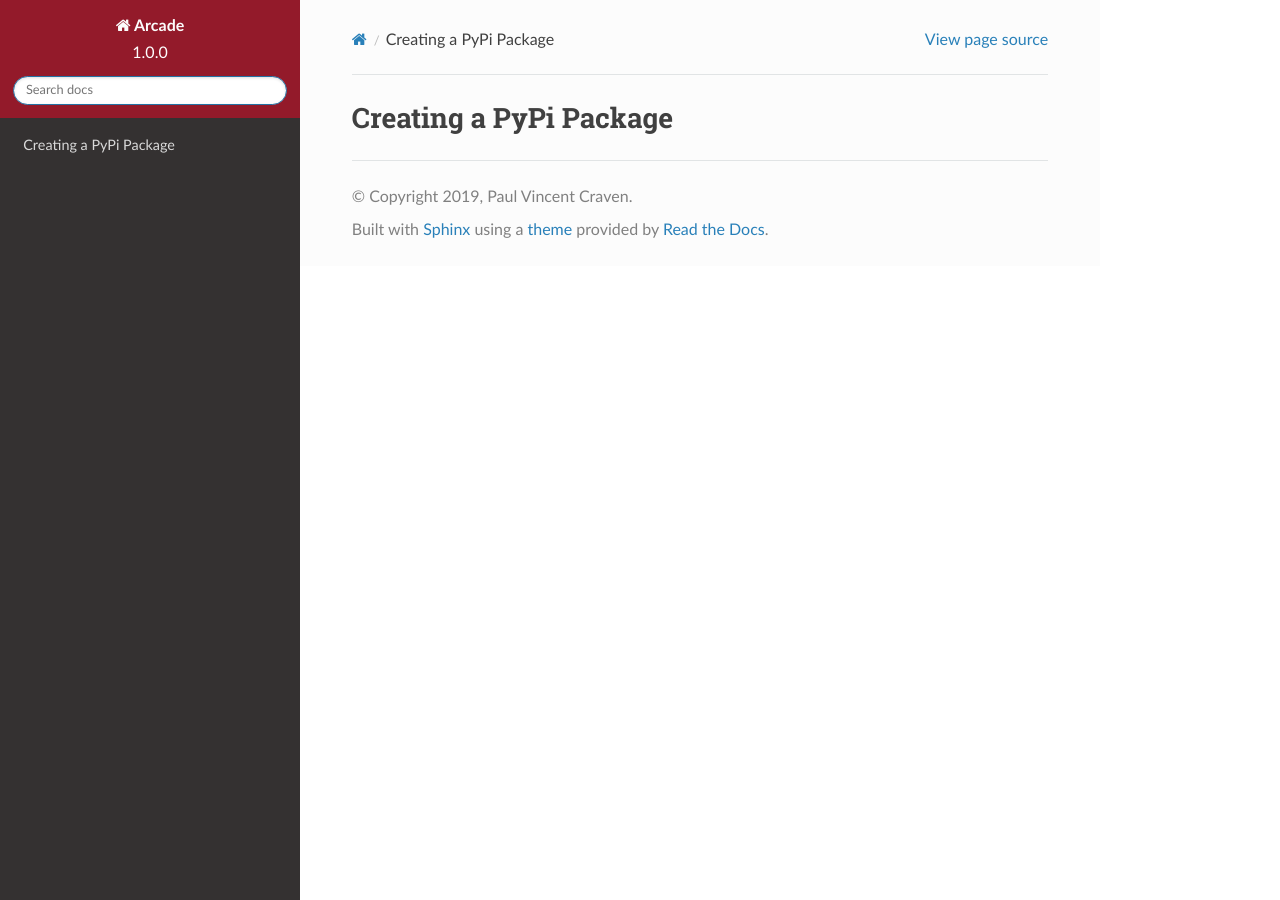
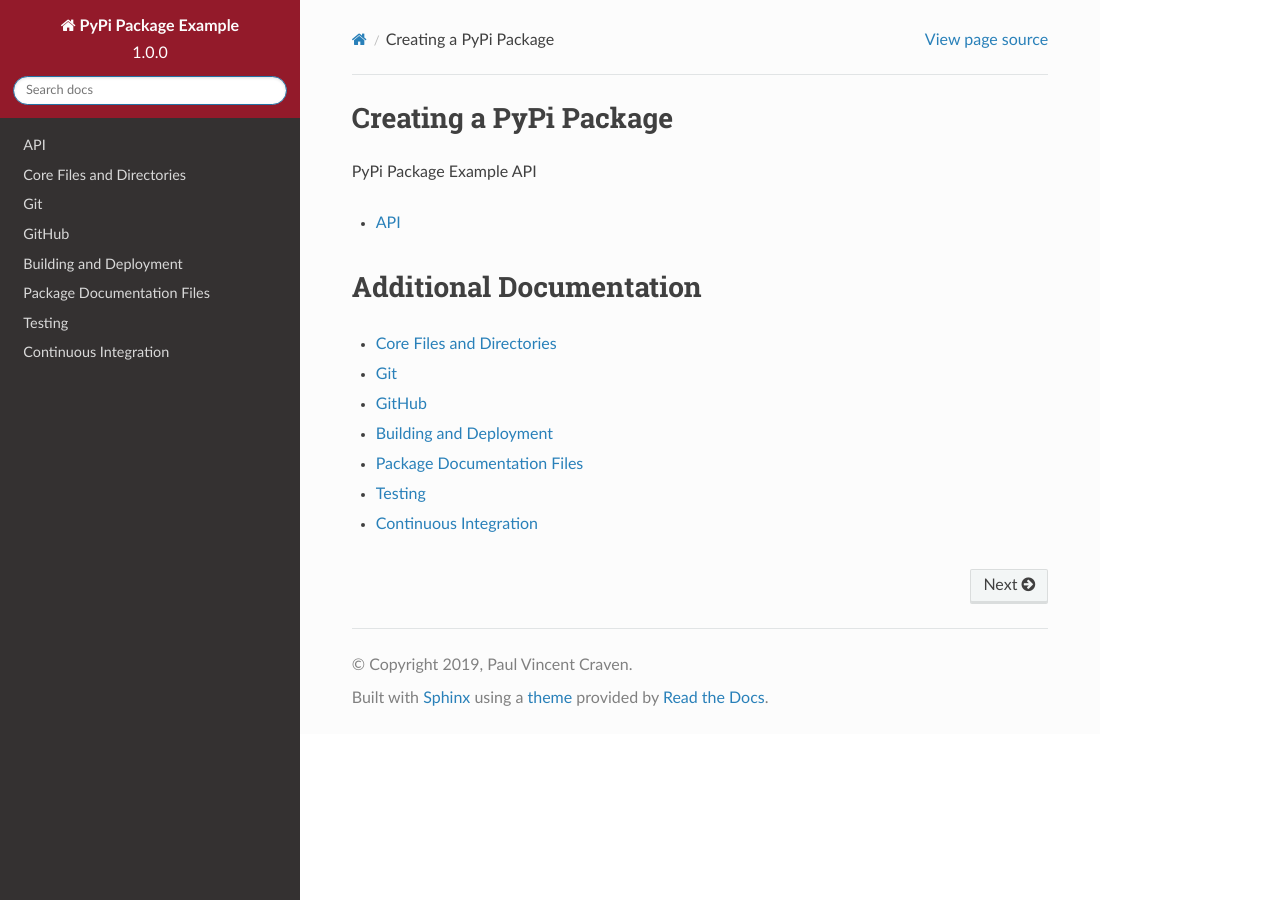
Before and after one commit to pvcraven/pypi_package_example, a Sphinx documentation site: the page built from doc/index.rst, in a window 1280 px wide. Built offline with Sphinx 7.4.7 and the Read the Docs theme 2.0.0, drawn with Linux system fonts in a browser that asks for light colours.

Commit message:
Continued work on documentation

```diff
--- a/README.rst
+++ b/README.rst
@@ -21,7 +21,7 @@ Latest Release
 
 Latest version is 1.0.0 released 2019-11-02.
 
-Release notes: http://arcade.academy/release_notes.html
+Release notes: https://pypi-package-example.readthedocs.io/
 
 Contact the Maintainer
 ----------------------
--- /dev/null
+++ b/doc/api.rst
@@ -0,0 +1,6 @@
+API
+---
+
+.. automodule:: pypi_package_example
+    :members:
+    :undoc-members:
--- /dev/null
+++ b/doc/building_and_deployment.rst
@@ -0,0 +1,2 @@
+Building and Deployment
+=======================
--- a/doc/conf.py
+++ b/doc/conf.py
@@ -13,8 +13,7 @@ RELEASE = VERSION
 
 # -*- coding: utf-8 -*-
 #
-# Arcade documentation build configuration file, created by
-# sphinx-quickstart on Mon Dec 28 23:02:22 2015.
+# Documentation build configuration file
 #
 # This file is execfile()d with the current directory set to its
 # containing dir.
@@ -70,7 +69,7 @@ source_suffix = '.rst'
 master_doc = 'index'
 
 # General information about the project.
-project = 'Arcade'
+project = 'PyPi Package Example'
 copyright = '2019, Paul Vincent Craven'
 author = 'Paul Vincent Craven'
 
@@ -226,7 +225,7 @@ html_static_path = ['_static']
 # html_search_scorer = 'scorer.js'
 
 # Output file base name for HTML help builder.
-htmlhelp_basename = 'Arcadedoc'
+htmlhelp_basename = 'pypi_package_example_doc'
 
 # -- Options for LaTeX output ---------------------------------------------
 
@@ -248,7 +247,7 @@ latex_elements = {
 # (source start file, target name, title,
 #  author, documentclass [howto, manual, or own class]).
 latex_documents = [
-  (master_doc, 'Arcade.tex', 'Arcade Documentation',
+  (master_doc, 'pypi_package_example.tex', 'PyPi Package Example Documentation',
    'Paul Vincent Craven', 'manual'),
 ]
 
@@ -278,7 +277,7 @@ latex_documents = [
 # One entry per manual page. List of tuples
 # (source start file, name, description, authors, manual section).
 man_pages = [
-    (master_doc, 'arcade', 'Arcade Documentation',
+    (master_doc, 'pypi_package_example', 'PyPi Package Example Documentation',
      [author], 1)
 ]
 
@@ -292,8 +291,8 @@ man_pages = [
 # (source start file, target name, title, author,
 #  dir menu entry, description, category)
 texinfo_documents = [
-  (master_doc, 'Arcade', 'Arcade Documentation',
-   author, 'Arcade', 'One line description of project.',
+  (master_doc, 'pypi_package_example', 'PyPi Package Example Documentation',
+   author, 'pypi_package_example', 'One line description of project.',
    'Miscellaneous'),
 ]
 
@@ -385,33 +384,5 @@ intersphinx_mapping = {'python': ('http://docs.python.org/3', None),
                        'numpy': ('http://docs.scipy.org/doc/numpy', None)}
 
 
-def source_read(app, docname, source):
-
-    # print(f"  XXX Reading {docname}")
-    import os
-    file_path = os.path.dirname(os.path.abspath(__file__))
-    os.chdir(file_path)
-
-
-def post_process(app, exception):
-
-    # The API docs include the submodules the commands are in. This is confusing
-    # so let's remove them.
-    replace_list = [
-        [".window_commands.", "."],
-        [".draw_commands.", "."],
-        [".buffered_draw_commands.", "."],
-        [".text.", "."],
-        [".application.", "."],
-        [".geometry.", "."],
-        [".sprite_list.", "."],
-        [".sprite.", "."],
-        [".physics_engines.", "."],
-        [".sound.", "."]
-    ]
-
-
 def setup(app):
     app.add_stylesheet("css/custom.css")
-    app.connect('source-read', source_read)
-    app.connect('build-finished', post_process)
--- /dev/null
+++ b/doc/continuous_integration.rst
@@ -0,0 +1,2 @@
+Continuous Integration
+======================
--- /dev/null
+++ b/doc/documentation.rst
@@ -0,0 +1,2 @@
+Package Documentation Files
+===========================
--- /dev/null
+++ b/doc/git.rst
@@ -0,0 +1,2 @@
+Git
+===
--- /dev/null
+++ b/doc/github.rst
@@ -0,0 +1,2 @@
+GitHub
+======
--- a/doc/index.rst
+++ b/doc/index.rst
@@ -1,2 +1,23 @@
 Creating a PyPi Package
 =======================
+
+PyPi Package Example API
+
+.. toctree::
+   :maxdepth: 4
+
+   api
+
+Additional Documentation
+========================
+
+.. toctree::
+   :maxdepth: 4
+
+   core
+   git
+   github
+   building_and_deployment
+   documentation
+   testing
+   continuous_integration
--- /dev/null
+++ b/doc/testing.rst
@@ -0,0 +1,2 @@
+Testing
+=======
--- a/requirements.txt
+++ b/requirements.txt
@@ -1,3 +1,5 @@
+sphinx
+sphinx-rtd-theme
 wheel
 black
 pytest
```
Also changed, not shown: doc/core.rst (added, +11 -0 lines).
